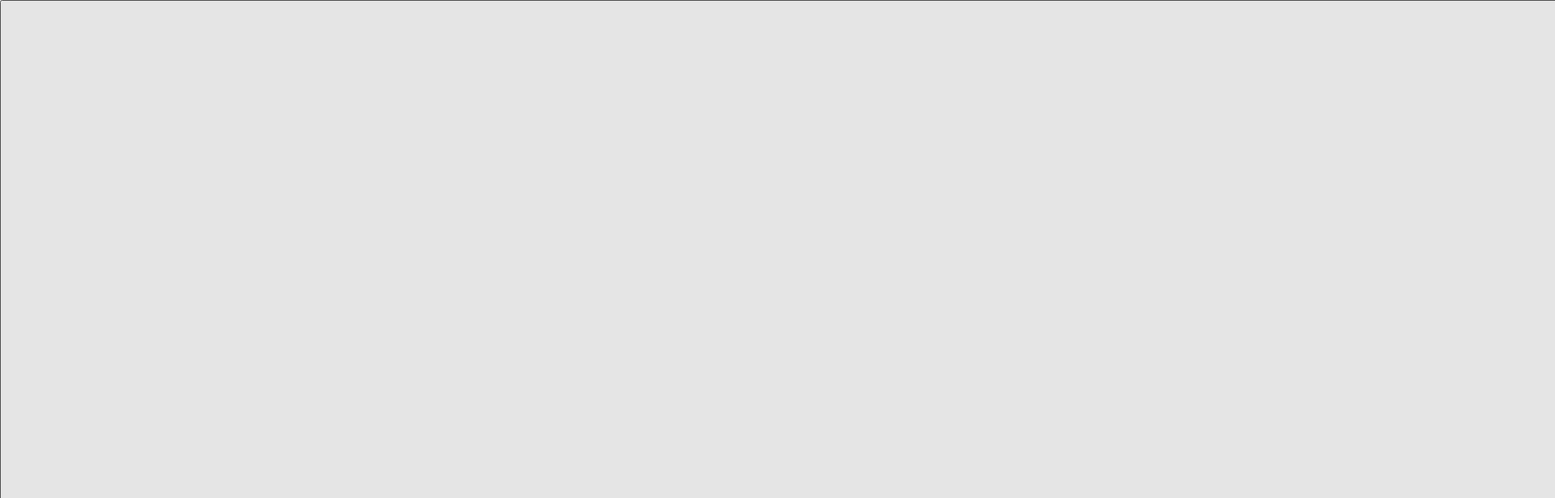
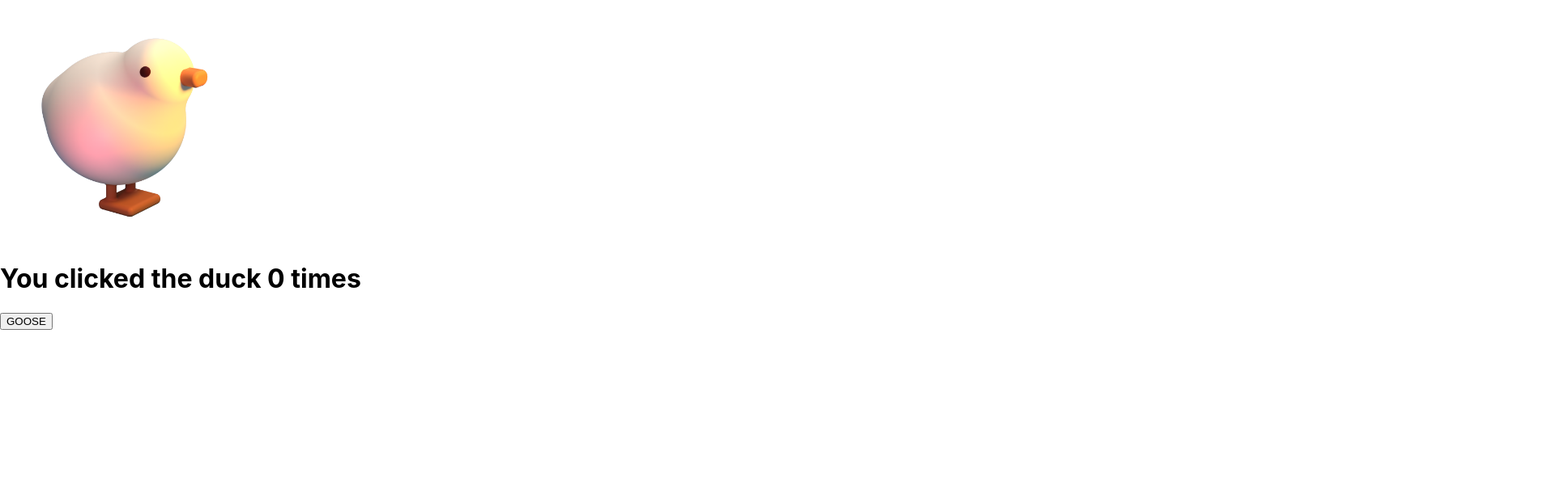
Before and after one commit to flaming-snowman/lahacks2023, a React (Create React App) app: page / in a window 1280 px wide. Shown: the top 616 px of the page at 81% size, 1920 px wide, since content can reach past the window. Built offline with nearby package versions, Linux system fonts and the light colour scheme.

Commit message:
duck click

```diff
--- a/src/App.js
+++ b/src/App.js
@@ -1,12 +1,16 @@
-import duck from './img/transduck.png';
+import duck from './img/duck.png';
 import { useState } from 'react';
 import './App.css'
 
 function ImageButton(props) {
   return (
-    <button onClick={props.onClick}>
-      <img src={props.imageSrc} alt={props.imageAlt} title={props.imageAlt} style={{ background: 'transparent' }} />
-    </button>
+    <img
+        width={300}
+        height={300}
+        src={props.imageSrc}
+        title={props.imageTitle}
+        onClick={props.onClick}
+    />
   );
 }
 
@@ -17,11 +21,13 @@ function DuckButton({}) {
         setCount(count+1);
     }
 
-    return (<ImageButton
-        imageSrc={duck}
-        imageAlt={count}
-        onClick={gotClicked}
-    />);
+    return (<><ImageButton
+                imageSrc={duck}
+                imageTitle={count}
+                onClick={gotClicked}
+            />
+            <h1>You clicked the duck {count} times</h1></>
+    );
 }
 function GooseButton({}) {
   return <button>GOOSE</button>;
```
Also changed, not shown: src/img/duck.png, src/img/transduck.png (deleted).
